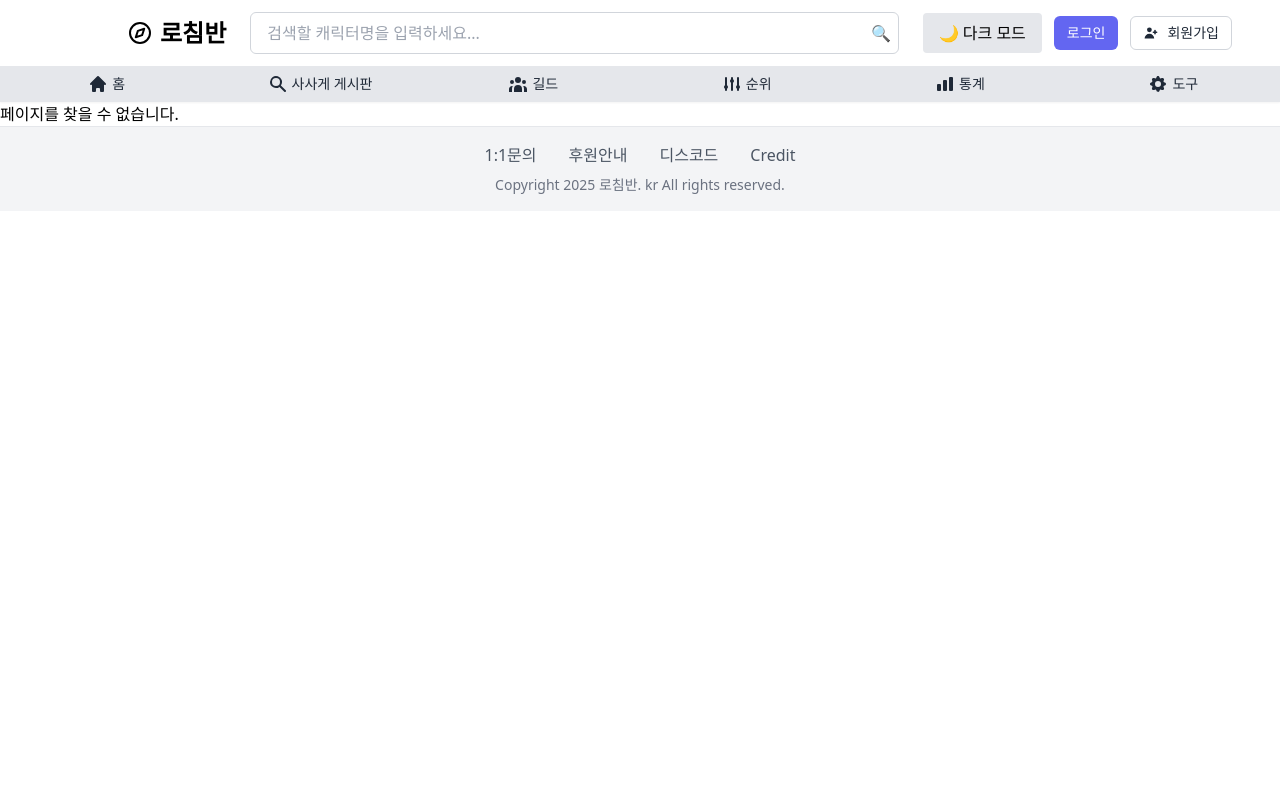
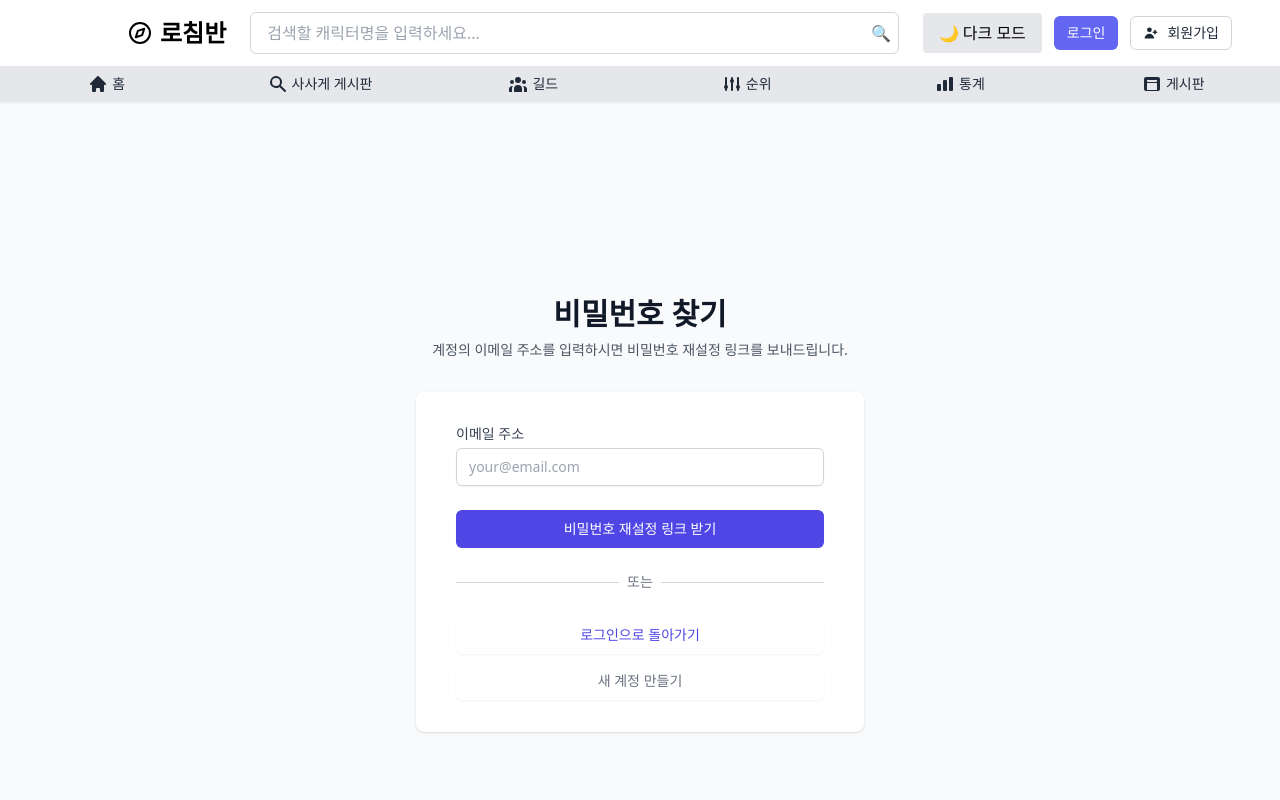
Before and after one commit to YJOH11/loaCompass, a React (Vite) app in the folder frontend/: page /forgot-password in a window 1280 px wide. Shown: the top 800 px of the page. Built offline with nearby package versions, Linux system fonts and the light colour scheme.

Commit message:
네비게이션바, 비밀번호 찾기화면

```diff
--- a/frontend/src/components/Navbar.jsx
+++ b/frontend/src/components/Navbar.jsx
@@ -173,10 +173,10 @@ const Navbar = () => {
                         },
                         {
                             to: '/tools',
-                            label: '도구',
+                            label: '게시판',
                             icon: (
                                 <svg xmlns="http://www.w3.org/2000/svg" className="h-5 w-5 mr-1" viewBox="0 0 20 20" fill="currentColor">
-                                    <path fillRule="evenodd" d="M11.49 3.17c-.38-1.56-2.6-1.56-2.98 0a1.532 1.532 0 01-2.286.948c-1.372-.836-2.942.734-2.106 2.106.54.886.061 2.042-.947 2.287-1.561.379-1.561 2.6 0 2.978a1.532 1.532 0 01.947 2.287c-.836 1.372.734 2.942 2.106 2.106a1.532 1.532 0 012.287.947c.379 1.561 2.6 1.561 2.978 0a1.533 1.533 0 012.287-.947c1.372.836 2.942-.734 2.106-2.106a1.533 1.533 0 01.947-2.287c1.561-.379 1.561-2.6 0-2.978a1.532 1.532 0 01-.947-2.287c.836-1.372-.734-2.942-2.106-2.106a1.532 1.532 0 01-2.287-.947zM10 13a3 3 0 100-6 3 3 0 000 6z" clipRule="evenodd" />
+                                    <path fillRule="evenodd" d="M2 5a2 2 0 012-2h12a2 2 0 012 2v10a2 2 0 01-2 2H4a2 2 0 01-2-2V5zm3 1h10v1a1 1 0 01-1 1H6a1 1 0 01-1-1V6zm10 3H5v7h10V9z" clipRule="evenodd" />
                                 </svg>
                             )
                         }
--- /dev/null
+++ b/frontend/src/pages/ForgotPassword.jsx
@@ -0,0 +1,127 @@
+import React, { useState } from 'react';
+import { Link } from 'react-router-dom';
+import axios from 'axios';
+
+function ForgotPassword() {
+    const [email, setEmail] = useState('');
+    const [isLoading, setIsLoading] = useState(false);
+    const [error, setError] = useState('');
+    const [successMessage, setSuccessMessage] = useState('');
+
+    const handleSubmit = async (e) => {
+        e.preventDefault();
+
+        if (!email.trim()) {
+            setError('이메일을 입력해주세요.');
+            return;
+        }
+
+        setIsLoading(true);
+        setError('');
+        setSuccessMessage('');
+
+        try {
+            const response = await axios.post('http://localhost:8080/api/auth/forgot-password', {
+                email: email
+            });
+
+            setSuccessMessage('비밀번호 재설정 링크가 이메일로 전송되었습니다. 이메일을 확인해주세요.');
+            setEmail('');
+        } catch (error) {
+            console.error('비밀번호 찾기 오류:', error);
+            setError(error.response?.data?.message || '비밀번호 찾기 처리 중 오류가 발생했습니다.');
+        } finally {
+            setIsLoading(false);
+        }
+    };
+
+    return (
+        <div className="min-h-screen bg-gray-50 dark:bg-gray-900 flex flex-col justify-center py-12 sm:px-6 lg:px-8">
+            <div className="sm:mx-auto sm:w-full sm:max-w-md">
+                <h2 className="mt-6 text-center text-3xl font-bold text-gray-900 dark:text-white">
+                    비밀번호 찾기
+                </h2>
+                <p className="mt-2 text-center text-sm text-gray-600 dark:text-gray-400">
+                    계정의 이메일 주소를 입력하시면 비밀번호 재설정 링크를 보내드립니다.
+                </p>
+            </div>
+
+            <div className="mt-8 sm:mx-auto sm:w-full sm:max-w-md">
+                <div className="bg-white dark:bg-gray-800 py-8 px-4 shadow sm:rounded-lg sm:px-10">
+                    {error && (
+                        <div className="mb-4 bg-red-100 border-l-4 border-red-500 text-red-700 p-4">
+                            <p>{error}</p>
+                        </div>
+                    )}
+
+                    {successMessage && (
+                        <div className="mb-4 bg-green-100 border-l-4 border-green-500 text-green-700 p-4">
+                            <p>{successMessage}</p>
+                        </div>
+                    )}
+
+                    <form className="space-y-6" onSubmit={handleSubmit}>
+                        <div>
+                            <label htmlFor="email" className="block text-sm font-medium text-gray-700 dark:text-gray-300">
+                                이메일 주소
+                            </label>
+                            <div className="mt-1">
+                                <input
+                                    id="email"
+                                    name="email"
+                                    type="email"
+                                    autoComplete="email"
+                                    required
+                                    value={email}
+                                    onChange={(e) => setEmail(e.target.value)}
+                                    className="appearance-none block w-full px-3 py-2 border border-gray-300 dark:border-gray-600 rounded-md shadow-sm placeholder-gray-400 focus:outline-none focus:ring-indigo-500 focus:border-indigo-500 sm:text-sm dark:bg-gray-700 dark:text-white"
+                                    placeholder="your@email.com"
+                                />
+                            </div>
+                        </div>
+
+                        <div>
+                            <button
+                                type="submit"
+                                disabled={isLoading}
+                                className="w-full flex justify-center py-2 px-4 border border-transparent rounded-md shadow-sm text-sm font-medium text-white bg-indigo-600 hover:bg-indigo-700 focus:outline-none focus:ring-2 focus:ring-offset-2 focus:ring-indigo-500 disabled:opacity-50"
+                            >
+                                {isLoading ? '처리 중...' : '비밀번호 재설정 링크 받기'}
+                            </button>
+                        </div>
+                    </form>
+
+                    <div className="mt-6">
+                        <div className="relative">
+                            <div className="absolute inset-0 flex items-center">
+                                <div className="w-full border-t border-gray-300 dark:border-gray-600"></div>
+                            </div>
+                            <div className="relative flex justify-center text-sm">
+                                <span className="px-2 bg-white dark:bg-gray-800 text-gray-500 dark:text-gray-400">
+                                    또는
+                                </span>
+                            </div>
+                        </div>
+
+                        <div className="mt-6 flex flex-col space-y-2">
+                            <Link
+                                to="/login"
+                                className="w-full flex justify-center py-2 px-4 border border-transparent rounded-md shadow-sm text-sm font-medium text-indigo-600 bg-white hover:bg-gray-50 dark:bg-gray-700 dark:text-indigo-400 dark:hover:bg-gray-600"
+                            >
+                                로그인으로 돌아가기
+                            </Link>
+                            <Link
+                                to="/register"
+                                className="w-full flex justify-center py-2 px-4 border border-transparent rounded-md shadow-sm text-sm font-medium text-gray-500 bg-white hover:bg-gray-50 dark:bg-gray-700 dark:text-gray-400 dark:hover:bg-gray-600"
+                            >
+                                새 계정 만들기
+                            </Link>
+                        </div>
+                    </div>
+                </div>
+            </div>
+        </div>
+    );
+}
+
+export default ForgotPassword;
--- a/frontend/src/routes/AppRouter.jsx
+++ b/frontend/src/routes/AppRouter.jsx
@@ -14,14 +14,13 @@ import Login from '../pages/Login';
 import Register from '../pages/Register';
 import MyPage from '../pages/MyPage';
 import Statistics from '../pages/Statistics';
-import CharacterPage from "../pages/CharacterPage.jsx";
+import ForgotPassword from '../pages/ForgotPassword';
 
 const AppRouter = () => {
     return (
         <Router>
             <Navbar />
             <Routes>
-                <Route path="/character-name" element={<CharacterPage />} />
                 <Route path="/character/:name" element={<CharacterSearch />} />
                 <Route path="/" element={<Home />} />
                 <Route path="/sassagae" element={<SassagaeCrawler />} />
@@ -29,6 +28,7 @@ const AppRouter = () => {
                 <Route path="/discord/callback" element={<DiscordCallback />} />
                 <Route path="/login" element={<Login />} />
                 <Route path="/register" element={<Register />} />
+                <Route path="/forgot-password" element={<ForgotPassword />} />
                 <Route path="/mypage" element={<MyPage />} />
                 <Route path="/statistics" element={<Statistics />} />
                 <Route path="*" element={<NotFound />} />
```
